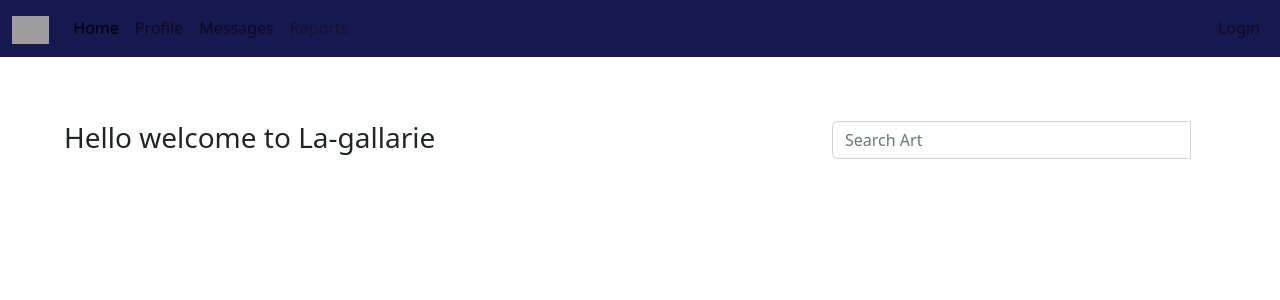
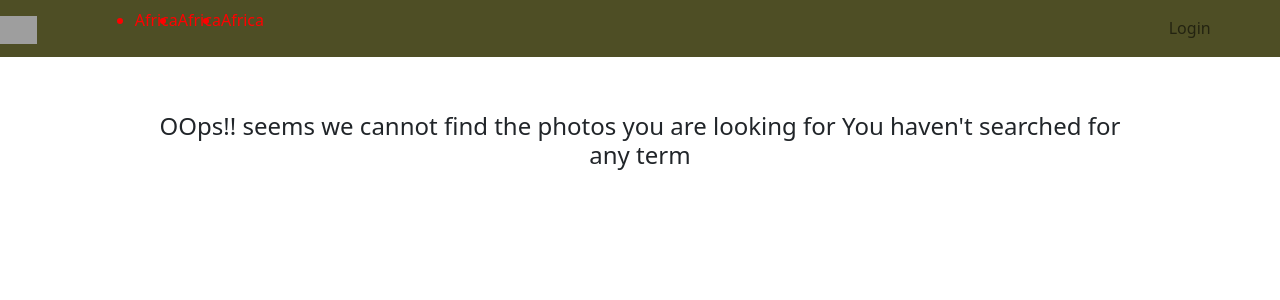
Before and after one commit to Martin023/la-galerie, a Django app: page /search/ in a window 1280 px wide. Shown: the top 300 px of the page. Run offline with Django 4.2, Linux system fonts and the light colour scheme; data that the repository does not hold is empty; some libraries are stand-ins or nearby versions; grey boxes are pictures that could not be loaded.

Commit message:
update search

```diff
--- a/galleria/urls.py
+++ b/galleria/urls.py
@@ -18,5 +18,5 @@ from django.urls import path,include
 
 urlpatterns = [
     path('admin/', admin.site.urls),
-    path('', include('gallery.urls'))
+    path('', include('gallery.urls')),
 ]
--- a/gallery/models.py
+++ b/gallery/models.py
@@ -1,13 +1,29 @@
 
-from email.mime import image
+
 from django.db import models
 from cloudinary.models import CloudinaryField
 # Create your models here.
 class Location(models.Model):
     name= models.CharField(max_length=30)
 
+    def __str__(self):
+        return self.name
+
 class Category(models.Model):
     name = models.CharField(max_length=30)
+
+    def __str__(self):
+        return self.name
+
+
+    def save_category(self):
+        self.save()
+
+    @classmethod
+    def allItems(cls):
+        category=cls.objects.all()
+        return category
+
 
 
 class Image(models.Model):
@@ -31,6 +47,6 @@ class Image(models.Model):
         return image
 
     @classmethod
-    def search_by_name(cls,search_term):
-        photo = cls.objects.filter(title__icontains=search_term)
+    def search_by_cat(cls,search_term):
+        photo = cls.objects.filter(category__name__icontains=search_term)
         return photo
--- /dev/null
+++ b/gallery/templates/art/search.html
@@ -0,0 +1,31 @@
+{%extends 'art/base.html'%}
+{% block content %}
+<div class="container">
+
+  <div class="row welcome">
+    {% if photo %}
+      <h4 align="center">Found {{ photo|length }} items in {{message}}</h4>
+    {% else %}
+      <h4 align="center"> OOps!! seems we cannot find the photos you are looking for {{message}}</h4>
+    {% endif %}
+
+  </div>
+
+  <div class="row">
+
+  {% if photo %}
+  <div class="row container-fluid all-items">
+    {% for item in photo%}
+    <div class = "col-md-3 card" data-toggle ="modal" data-target="#showPictureModal{{item.id}}">
+        <h5 class="title">{{item.name}}</h5>
+
+        <img src="{{item.image.url}}" alt="{{item.name}}" class="img-responsive">
+        <p class="card-footer">Posted on: {{item.date_added}} </p>
+    </div>
+  {%endfor%}
+  </div>
+
+  {% endif %}
+  </div>
+</div>
+{% endblock %}
--- a/gallery/templates/home.html
+++ b/gallery/templates/home.html
@@ -1,4 +1,4 @@
-{%extends 'base.html'%}
+{%extends 'art/base.html'%}
 
 {% block content %}
 {{block.super}}
@@ -8,7 +8,7 @@
       <!-- Adding a search form  -->
       <div class="col-sm-4 col-md-4 position">
 
-        <form class="navbar-form" role="search" action='{% url 'search_results' %}'>
+        <form class="navbar-form" role="search" action="{%  url 'search_results' %}">
 
           <div class="input-group">
             <input type="text" class="form-control" placeholder="Search Art" name="art">
--- a/gallery/templates/navbar.html
+++ b/gallery/templates/navbar.html
@@ -3,19 +3,20 @@
 {% endblock %}
 {{super}}
 <nav class="navbar navbar-expand-lg  ">
-    <div class="container-fluid">
+    <div class="container-fluid nav" >
         <a href="#" class="navbar-brand">
             <img src="images/logo.svg" height="28" alt="CoolBrand">
         </a>
         <button type="button" class="navbar-toggler" data-bs-toggle="collapse" data-bs-target="#navbarCollapse">
             <span class="navbar-toggler-icon"></span>
         </button>
-        <div class="collapse navbar-collapse" id="navbarCollapse">
-            <div class="navbar-nav">
-                <a href="#" class="nav-item nav-link active">Home</a>
-                <a href="#" class="nav-item nav-link">Profile</a>
-                <a href="#" class="nav-item nav-link">Messages</a>
-                <a href="#" class="nav-item nav-link disabled" tabindex="-1">Reports</a>
+        <div class="collapse navbar-collapse container " id="navbarCollapse">
+            <div class="navbar-nav container ul">
+                <ul class="ul">
+                    <span><li>Africa</li></span>
+                    <span><li>Africa</li></span>
+                    <span><li>Africa</li></span>
+                </ul>
             </div>
             <div class="navbar-nav ms-auto">
                 <a href="#" class="nav-item nav-link">Login</a>
--- a/gallery/urls.py
+++ b/gallery/urls.py
@@ -1,9 +1,9 @@
 
 from . import views
-from django.urls import re_path
+from django.urls import re_path,path
 
 urlpatterns = [
-    re_path('', views.home,name='home-page'),
-    re_path('search/' ,views.search_results,name='search_results'),
+    re_path('home/', views.home,name='home-page'),
+    path('search/',views.search_results,name='search_results'),
 
 ]
--- a/gallery/views.py
+++ b/gallery/views.py
@@ -1,6 +1,6 @@
 from django.shortcuts import render
 import datetime as dt
-from gallery.models import Image
+from gallery.models import Category, Image
 from django.core.exceptions import ObjectDoesNotExist
 # Create your views here.
 
@@ -11,13 +11,13 @@ def home(request):
 
 def search_results(request):
 
-    if 'photo' in request.GET and request.GET["photo"]:
-        search_term = request.GET.get("photo")
-        searched_photos = Image.search_by_name(search_term)
+    if 'art' in request.GET and request.GET["art"]:
+        search_term = request.GET.get("art")
+        searched_photos = Image.search_by_cat(search_term)
         message = f"{search_term}"
 
-        return render(request, 'search.html',{"message":message,"photo": searched_photos})
+        return render(request, 'art/search.html',{"message":message,"photo": searched_photos})
 
     else:
         message = "You haven't searched for any term"
-        return render(request, 'search.html',{"message":message})
+        return render(request, 'art/search.html',{"message":message})
--- a/static/css/gallery.css
+++ b/static/css/gallery.css
@@ -25,8 +25,8 @@
     margin-bottom: 0%;
 }
 nav{
-    background-color: rgb(24, 24, 80);
-    color:#fff;
+    background-color: rgb(78, 78, 37);
+    justify-content: space-between;
 }
 
 .navbar{
@@ -35,5 +35,21 @@ nav{
 .hero{
     padding:5%;
     display:flex;
+
+
+}
+.welcome{
+    padding :5%;
+}
+.nav {
+    color:red;
+    display: flex;
+    flex-direction: row;
+    margin-left: 0% auto;
     justify-content: space-between;
 }
+.ul{
+    display: flex;
+    flex-direction: row;
+    align-items: center;
+}
```
Also changed, not shown: gallery/templates/search.html (deleted, +0 -28 lines), gallery/templates/art/base.html (renamed from gallery/templates/base.html), 2 other files.
